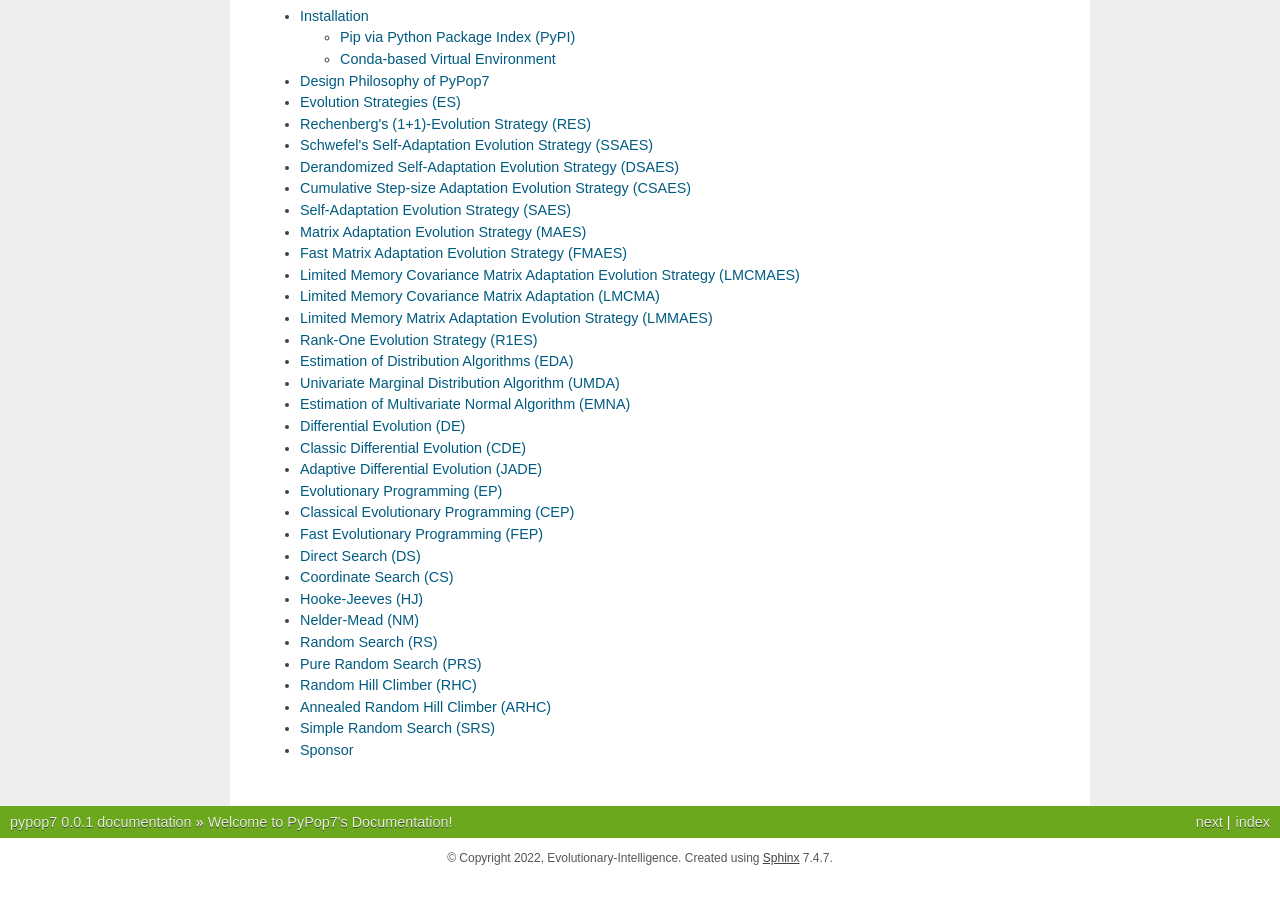
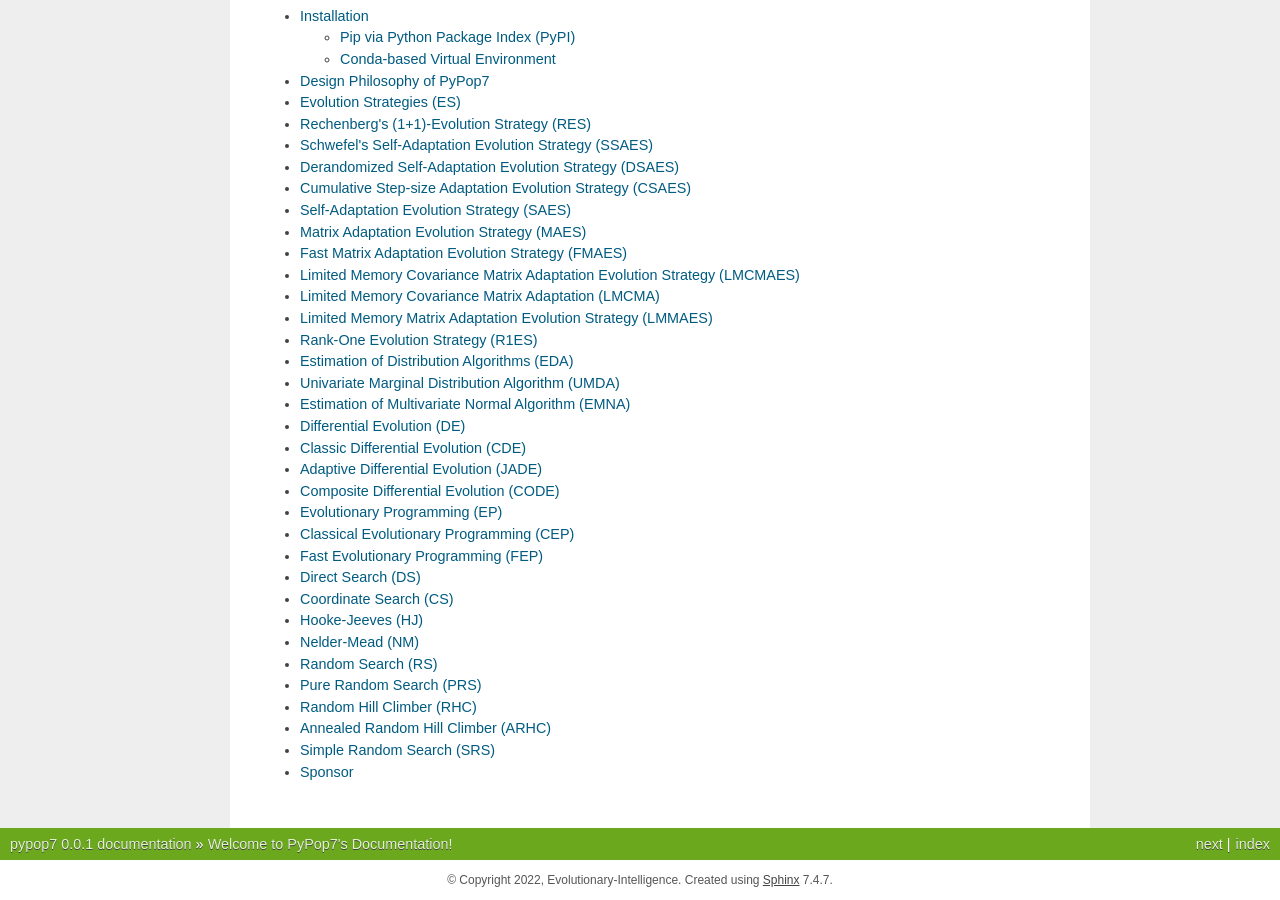
Before and after one commit to Evolutionary-Intelligence/pypop, a Sphinx documentation site: the page built from docs/sphinx/source/index.rst, in a window 1280 px wide and 900 px high, scrolled down 1242 px. Built offline with Sphinx 7.4.7, drawn with Linux system fonts in a browser that asks for light colours; before the commit the page ends 2120 px from its top, so only the background shows below that.

Commit message:
Add docs/sphinx/source/de/code.rst

```diff
--- /dev/null
+++ b/docs/sphinx/source/de/code.rst
@@ -0,0 +1,4 @@
+Composite Differential Evolution (CODE)
+=======================================
+
+.. autoclass:: pypop7.optimizers.de.code.CODE
--- a/docs/sphinx/source/index.rst
+++ b/docs/sphinx/source/index.rst
@@ -83,6 +83,7 @@
    de/de
    de/cde
    de/jade
+   de/code
    ep/ep
    ep/cep
    ep/fep
```
